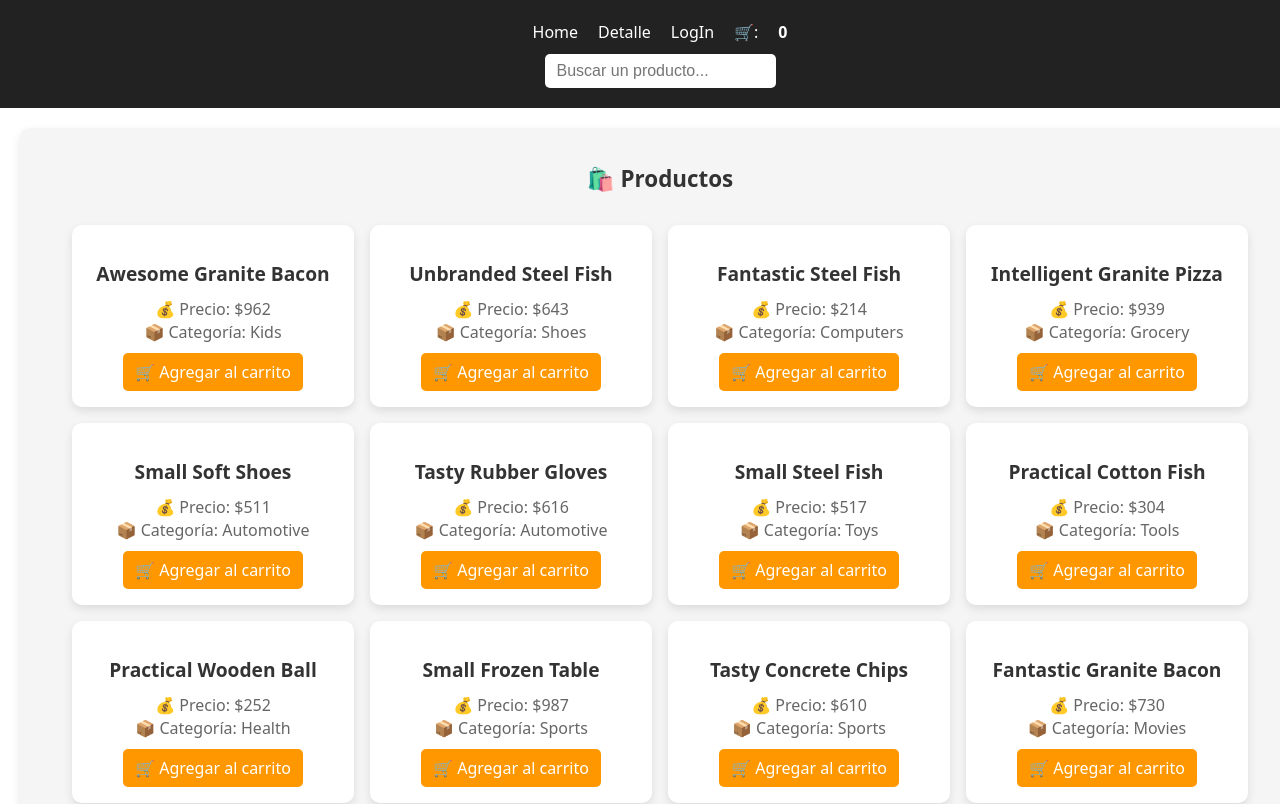
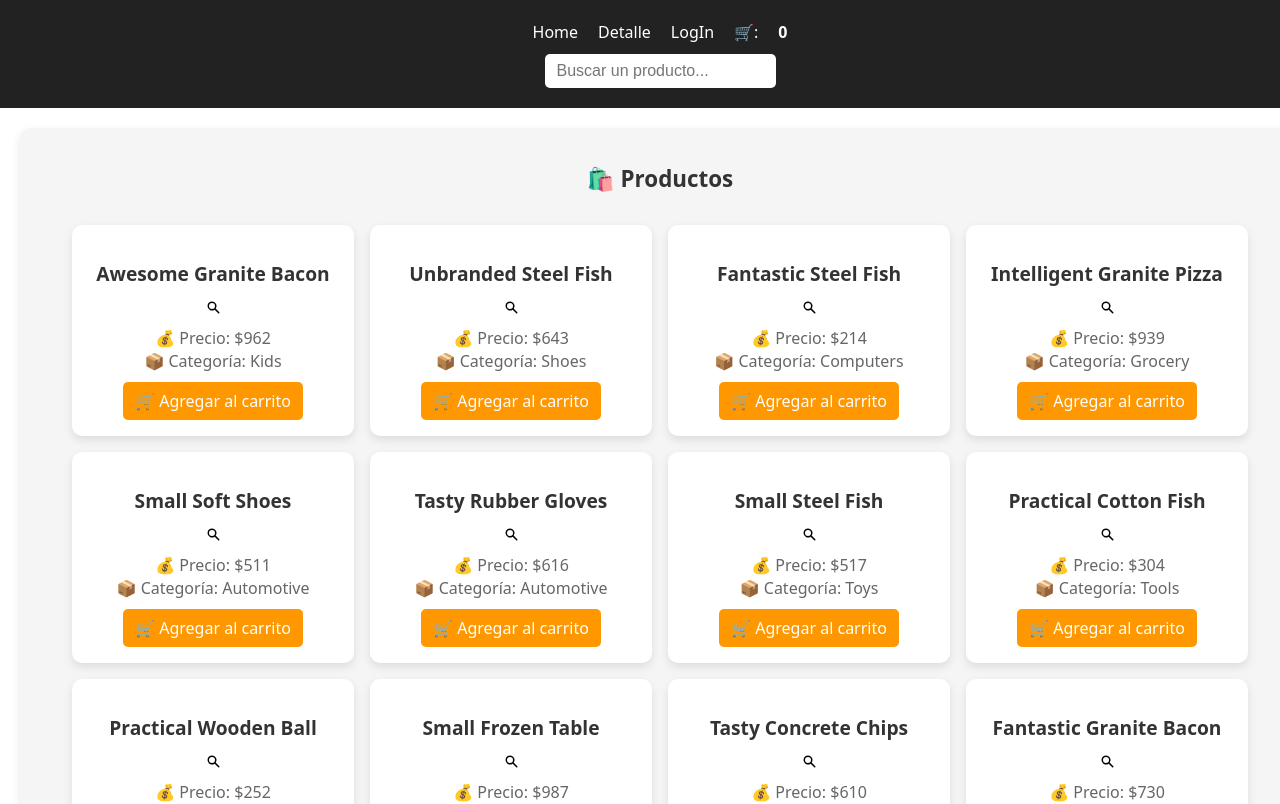
Before and after one commit to AlonsoPV/ecommerce, a React (Vite) app in the folder eCommerce/: page / in a window 1280 px wide. Shown: the top 804 px of the page. Built offline with nearby package versions, Linux system fonts and the light colour scheme.

Commit message:
Update archivoProductos.jsx

```diff
--- a/eCommerce/src/Components/ArchivoProductos/archivoProductos.jsx
+++ b/eCommerce/src/Components/ArchivoProductos/archivoProductos.jsx
@@ -1,4 +1,5 @@
 import { useProductContext } from "../../Hook/useProductContext";
+import { Link } from 'react-router-dom';
 import "./ArchivoProductos.css";
 
 const ArchivoProductos = () => {
@@ -9,23 +10,33 @@ const ArchivoProductos = () => {
     product.product_name.toLowerCase().includes(search.toLowerCase())
   );
 
+  const mostrarProductos = filteredProductList.slice(0, 15);
+
   return (
+
     <section className="product-container">
 
       {loading ? (
         <h2>Cargando productos...</h2>
       ) : (
-        filteredProductList.map((product) => (
+        mostrarProductos.map((product) => (
           <article key={product._id} className="product-card" onClick={() => {
             setSelectedProduct(product)
           }}>
+
             <h3>{product.product_name}</h3>
+            <Link to="/Detalle"  className="tarjeta_etiqueta"><svg xmlns="http://www.w3.org/2000/svg" class="input-icon" viewBox="0 0 20 20" width="15px" fill="black">
+    <path fill-rule="evenodd" d="M8 4a4 4 0 100 8 4 4 0 000-8zM2 8a6 6 0 1110.89 3.476l4.817 4.817a1 1 0 01-1.414 1.414l-4.816-4.816A6 6 0 012 8z" clip-rule="evenodd" />
+  </svg>
+            </Link>
             <p>💰 Precio: ${product.price}</p>
             <p>📦 Categoría: {product.category}</p>
             <button onClick={() => anadirCarrito(product)}>🛒 Agregar al carrito</button>
+
           </article>
         ))
       )}
+
     </section>
   );
 };
```
